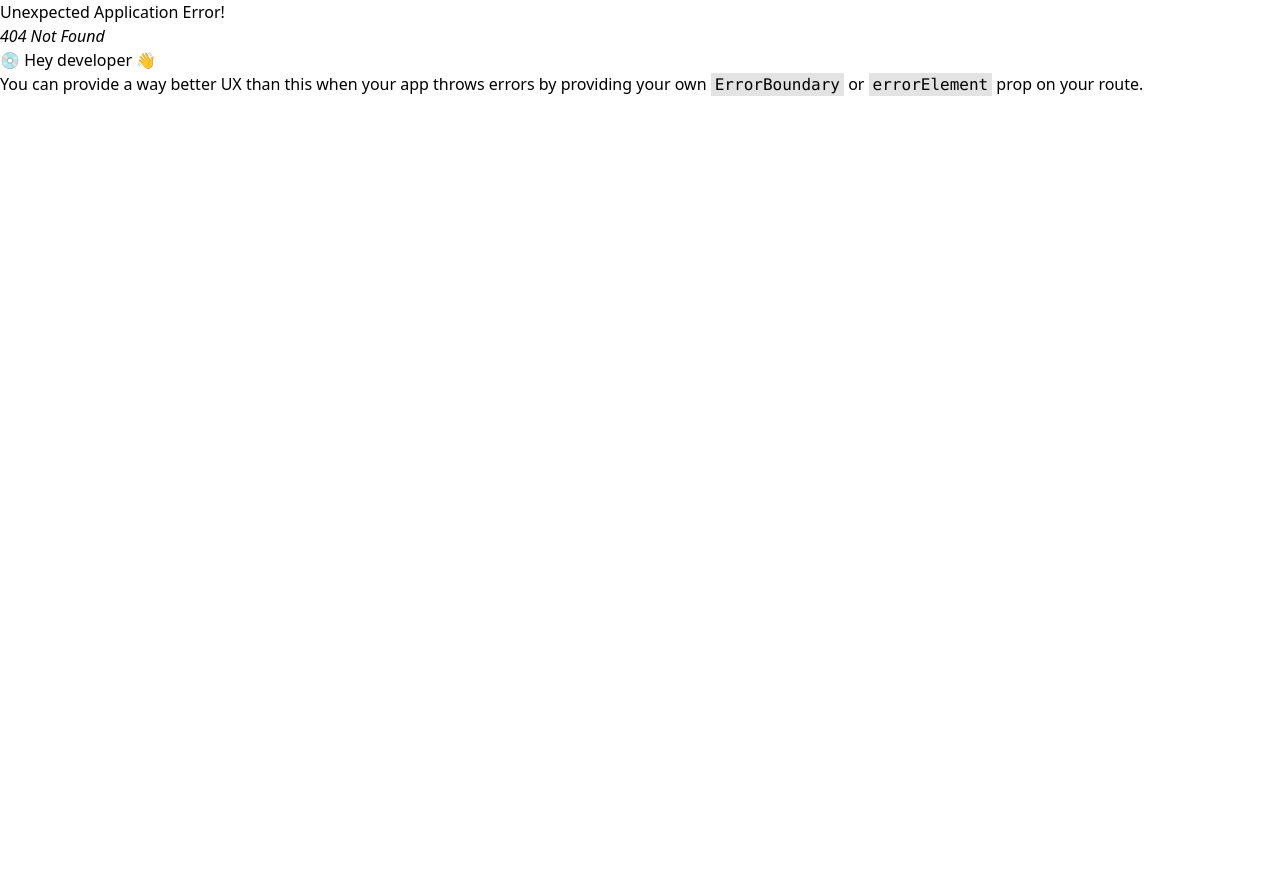
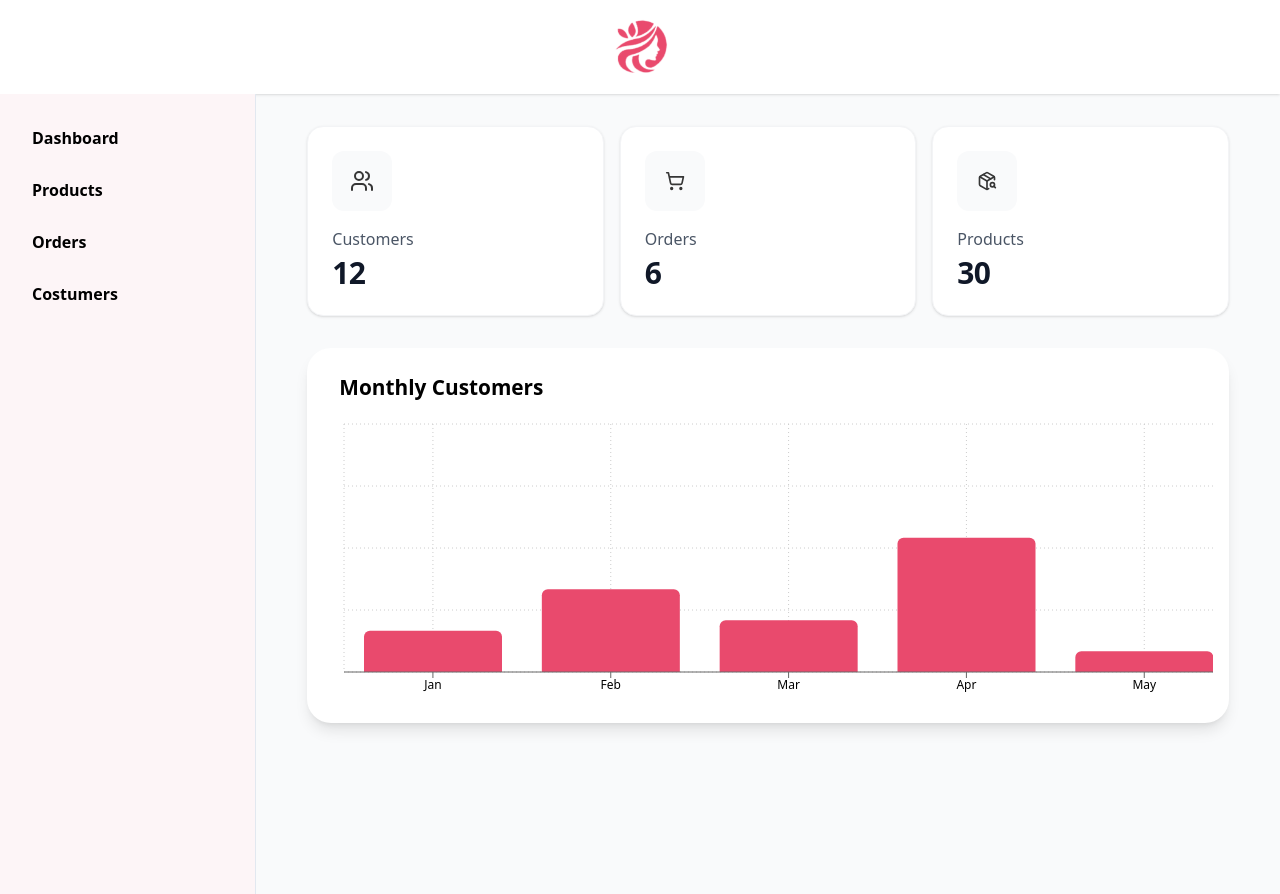
Before and after one commit to Jacbfrancis/debbies-beauty-store, a React (Vite) app: page /admin-dashboard in a window 1280 px wide. Before the commit this address had no page. Before the commit the page ends 800 px from the top, so only its background shows below. Built offline with nearby package versions, Linux system fonts and the light colour scheme.

Commit message:
implemented admin dashboard page

```diff
--- a/package.json
+++ b/package.json
@@ -17,6 +17,7 @@
     "react-dom": "^19.1.1",
     "react-hot-toast": "^2.6.0",
     "react-router-dom": "^7.9.4",
+    "recharts": "^3.8.0",
     "tailwindcss": "^4.1.14",
     "zustand": "^5.0.8"
   },
--- a/src/components/Navbar.jsx
+++ b/src/components/Navbar.jsx
@@ -51,7 +51,7 @@ function Navbar() {
         <p>Welcome to Debbies Beauty Store</p>
       </div>
 
-      <div className="flex justify-between items-center py-6 px-6 lg:px-20">
+      <div className="flex justify-between items-center p-6 lg:px-20">
         <span className="block lg:hidden" onClick={openNavMenu}>
           <svg
             xmlns="http://www.w3.org/2000/svg"
--- /dev/null
+++ b/src/components/admin/AdminNavMenu.jsx
@@ -0,0 +1,29 @@
+import { Link } from "react-router-dom";
+import { useAdminNavMenuStore } from "../../store/useAdminNavMenu";
+
+export default function AdminNavMenu() {
+  const closeIsAdminMenu = useAdminNavMenuStore(
+    (state) => state.closeIsAdminMenu
+  );
+
+  return (
+    <div
+      className="bg-black/10 w-full shadow-lg z-50 fixed top-20"
+      onClick={() => closeIsAdminMenu(false)}
+    >
+      <div
+        className="bg-[#fff] w-[65%] h-[100vh]"
+        onClick={(e) => e.stopPropagation()}
+      >
+        <ul className="font-semibold px-8 py-7 flex flex-col gap-8">
+          <li>
+            <Link to={"/admin-dashboard"}> Dashboard</Link>
+          </li>
+          <li>Products</li>
+          <li>Orders</li>
+          <li>Costumers</li>
+        </ul>
+      </div>
+    </div>
+  );
+}
--- /dev/null
+++ b/src/components/admin/AdminSideBar.jsx
@@ -0,0 +1,16 @@
+import { Link } from "react-router-dom";
+
+export default function AdminSideBar() {
+  return (
+    <div className="bg-[#fdf5f7] hidden border-slate-200 border-r-1 w-[25%] h-[100vh] md:block">
+      <ul className="font-semibold pt-8 px-8 flex flex-col gap-7">
+        <li>
+          <Link to={"/admin-dashboard"}> Dashboard</Link>
+        </li>
+        <li>Products</li>
+        <li>Orders</li>
+        <li>Costumers</li>
+      </ul>
+    </div>
+  );
+}
--- /dev/null
+++ b/src/components/admin/CustomerChart.jsx
@@ -0,0 +1,78 @@
+import {
+  Bar,
+  BarChart,
+  CartesianGrid,
+  ResponsiveContainer,
+  Tooltip,
+  XAxis,
+  YAxis,
+} from "recharts";
+
+export default function CustomerChart() {
+  const data = [
+    {
+      month: "Jan",
+      customers: 4,
+    },
+    {
+      month: "Feb",
+      customers: 8,
+    },
+    {
+      month: "Mar",
+      customers: 5,
+    },
+    {
+      month: "Apr",
+      customers: 13,
+    },
+    {
+      month: "May",
+      customers: 2,
+    },
+    {
+      month: "Jun",
+      customers: 17,
+    },
+    {
+      month: "Jul",
+      customers: 22,
+    },
+    {
+      month: "Aug",
+      customers: null,
+    },
+    {
+      month: "Sept",
+      customers: null,
+    },
+    {
+      month: "Oct",
+      customers: null,
+    },
+    {
+      month: "Nov",
+      customers: null,
+    },
+    {
+      month: "Dec",
+      customers: null,
+    },
+  ];
+
+  return (
+    <div className="bg-white w-[90%] mx-auto mb-10 px-4 rounded-3xl shadow-lg">
+      <h2 className="text-[1.3rem] font-bold pt-6 px-4">Monthly Customers</h2>
+      <div className="w-full overflow-scroll h-80 p-4">
+        <ResponsiveContainer width="250%" height="100%">
+          <BarChart data={data} barCategoryGap={20}>
+            <Bar dataKey="customers" fill="#e94a6d" radius={[6, 6, 0, 0]} />
+            <XAxis dataKey="month" tick={{ fill: "#000", fontSize: "12" }} />
+            <CartesianGrid strokeDasharray={"1 3"} />
+            <Tooltip cursor={{ fill: "transparent" }} />
+          </BarChart>
+        </ResponsiveContainer>
+      </div>
+    </div>
+  );
+}
--- /dev/null
+++ b/src/components/admin/DashboardNavbar.jsx
@@ -0,0 +1,82 @@
+import { Link } from "react-router-dom";
+import AdminNavMenu from "./AdminNavMenu";
+import { useAdminNavMenuStore } from "../../store/useAdminNavMenu";
+
+export default function DashboardNavbar() {
+  const isAdminNavMenuOpen = useAdminNavMenuStore(
+    (state) => state.isAdminNavMenuOpen
+  );
+  const openIsAdminNavMenu = useAdminNavMenuStore(
+    (state) => state.openIsAdminNavMenu
+  );
+  const closeIsAdminMenu = useAdminNavMenuStore(
+    (state) => state.closeIsAdminMenu
+  );
+
+  return (
+    <nav className="bg-[#fff]">
+      <div className="flex justify-between items-center shadow-lg px-6 py-4 md:justify-center md:shadow-sm">
+        {isAdminNavMenuOpen ? (
+          <span className="md:hidden" onClick={() => closeIsAdminMenu(false)}>
+            <svg
+              xmlns="http://www.w3.org/2000/svg"
+              width="24"
+              height="24"
+              viewBox="0 0 24 24"
+              fill="none"
+              stroke="currentColor"
+              strokeWidth="2"
+              strokeLinecap="round"
+              strokeLinejoin="round"
+            >
+              <path d="M18 6 6 18" />
+              <path d="m6 6 12 12" />
+            </svg>
+          </span>
+        ) : (
+          <span className="md:hidden" onClick={() => openIsAdminNavMenu(true)}>
+            <svg
+              xmlns="http://www.w3.org/2000/svg"
+              width="24"
+              height="24"
+              viewBox="0 0 24 24"
+              fill="none"
+              stroke="currentColor"
+              strokeWidth="2"
+              strokeLinecap="round"
+              strokeLinejoin="round"
+            >
+              <path d="M4 5h16" />
+              <path d="M4 12h16" />
+              <path d="M4 19h16" />
+            </svg>
+          </span>
+        )}
+
+        <span className="cursor-pointer w-[14%] block lg:w-[5%]">
+          <Link to={"/"}>
+            <img src="/images/logo.png" alt="logo" />
+          </Link>
+        </span>
+
+        <span className="cursor-pointer block md:hidden">
+          <svg
+            xmlns="http://www.w3.org/2000/svg"
+            width="24"
+            height="24"
+            viewBox="0 0 24 24"
+            fill="none"
+            stroke="currentColor"
+            strokeWidth="2"
+            strokeLinecap="round"
+            strokeLinejoin="round"
+          >
+            <path d="M10.268 21a2 2 0 0 0 3.464 0" />
+            <path d="M3.262 15.326A1 1 0 0 0 4 17h16a1 1 0 0 0 .74-1.673C19.41 13.956 18 12.499 18 8A6 6 0 0 0 6 8c0 4.499-1.411 5.956-2.738 7.326" />
+          </svg>
+        </span>
+      </div>
+      {isAdminNavMenuOpen && <AdminNavMenu />}
+    </nav>
+  );
+}
--- /dev/null
+++ b/src/components/admin/SalesCards.jsx
@@ -0,0 +1,92 @@
+export default function SalesCards() {
+  return (
+    <div className="flex items-center justify-center py-8 w-full">
+      <div className="grid grid-cols-1 gap-4 w-[90%] md:grid-cols-3">
+        {/* Customers */}
+        <div className="bg-white rounded-2xl p-6 shadow-sm border border-gray-100 w-full">
+          <div className="bg-gray-50 rounded-xl w-15 h-15 flex items-center justify-center mb-4">
+            <svg
+              xmlns="http://www.w3.org/2000/svg"
+              width="24"
+              height="24"
+              viewBox="0 0 24 24"
+              fill="none"
+              stroke="#363636"
+              strokeWidth="2"
+              strokeLinecap="round"
+              strokeLinejoin="round"
+            >
+              <path d="M16 21v-2a4 4 0 0 0-4-4H6a4 4 0 0 0-4 4v2" />
+              <path d="M16 3.128a4 4 0 0 1 0 7.744" />
+              <path d="M22 21v-2a4 4 0 0 0-3-3.87" />
+              <circle cx="9" cy="7" r="4" />
+            </svg>
+          </div>
+          <p className="text-gray-600 text-md mb-1">Customers</p>
+          <div className="flex items-end justify-between">
+            <span className="text-3xl font-bold text-gray-900 tracking-tight">
+              12
+            </span>
+          </div>
+        </div>
+
+        {/* Orders */}
+        <div className="bg-white rounded-2xl p-6 shadow-sm border border-gray-100 w-full">
+          <div className="bg-gray-50 rounded-xl w-15 h-15 flex items-center justify-center mb-4">
+            <svg
+              xmlns="http://www.w3.org/2000/svg"
+              width="20"
+              height="20"
+              viewBox="0 0 24 24"
+              fill="none"
+              stroke="#363636"
+              strokeWidth="2"
+              strokeLinecap="round"
+              strokeLinejoin="round"
+            >
+              <circle cx="8" cy="21" r="1" />
+              <circle cx="19" cy="21" r="1" />
+              <path d="M2.05 2.05h2l2.66 12.42a2 2 0 0 0 2 1.58h9.78a2 2 0 0 0 1.95-1.57l1.65-7.43H5.12" />
+            </svg>
+          </div>
+          <p className="text-gray-600 text-md mb-1">Orders</p>
+          <div className="flex items-end justify-between">
+            <span className="text-3xl font-bold text-gray-900 tracking-tight">
+              6
+            </span>
+          </div>
+        </div>
+
+        {/* Products */}
+        <div className="bg-white rounded-2xl p-6 shadow-sm border border-gray-100 w-full">
+          <div className="bg-gray-50 rounded-xl w-15 h-15 flex items-center justify-center mb-4">
+            <svg
+              xmlns="http://www.w3.org/2000/svg"
+              width="20"
+              height="20"
+              viewBox="0 0 24 24"
+              fill="none"
+              stroke="#363636"
+              strokeWidth="2"
+              strokeLinecap="round"
+              strokeLinejoin="round"
+            >
+              <path d="M12 22V12" />
+              <path d="M20.27 18.27 22 20" />
+              <path d="M21 10.498V8a2 2 0 0 0-1-1.73l-7-4a2 2 0 0 0-2 0l-7 4A2 2 0 0 0 3 8v8a2 2 0 0 0 1 1.729l7 4a2 2 0 0 0 2 .001l.98-.559" />
+              <path d="M3.29 7 12 12l8.71-5" />
+              <path d="m7.5 4.27 8.997 5.148" />
+              <circle cx="18.5" cy="16.5" r="2.5" />
+            </svg>
+          </div>
+          <p className="text-gray-600 text-md mb-1">Products</p>
+          <div className="flex items-end justify-between">
+            <span className="text-3xl font-bold text-gray-900 tracking-tight">
+              30
+            </span>
+          </div>
+        </div>
+      </div>
+    </div>
+  );
+}
--- /dev/null
+++ b/src/pages/auth/DashboardPage.jsx
@@ -0,0 +1,19 @@
+import AdminSideBar from "../../components/admin/AdminSideBar";
+import CustomerChart from "../../components/admin/CustomerChart";
+import DashboardNavbar from "../../components/admin/DashboardNavbar";
+import SalesCards from "../../components/admin/SalesCards";
+
+export default function DashboardPage() {
+  return (
+    <div className="bg-gray-50">
+      <DashboardNavbar />
+      <div className="md:flex justify-start items-start">
+        <AdminSideBar />
+        <div className="w-full">
+          <SalesCards />
+          <CustomerChart />
+        </div>
+      </div>
+    </div>
+  );
+}
--- a/src/routes.jsx
+++ b/src/routes.jsx
@@ -12,8 +12,10 @@ import ProfilePage from "./pages/ProfilePage";
 import OrdersPage from "./pages/OrdersPage";
 import PrivateRoute from "./components/auth/PrivateRoute";
 import PublicRoute from "./components/auth/PublicRoute";
+import DashboardPage from "./pages/auth/DashboardPage";
 
 export const routes = [
+  { path: "/admin-dashboard", element: <DashboardPage /> },
   {
     path: "/",
     element: <MainLayout />,
--- /dev/null
+++ b/src/store/useAdminNavMenu.jsx
@@ -0,0 +1,8 @@
+import { create } from "zustand";
+
+export const useAdminNavMenuStore = create((set) => ({
+  isAdminNavMenuOpen: false,
+
+  openIsAdminNavMenu: (isAdminNavMenuOpen) => set({ isAdminNavMenuOpen }),
+  closeIsAdminMenu: (isAdminNavMenuOpen) => set({ isAdminNavMenuOpen }),
+}));
```
Also changed, not shown: 1 other file (tests, documents, lock files or other folders).
